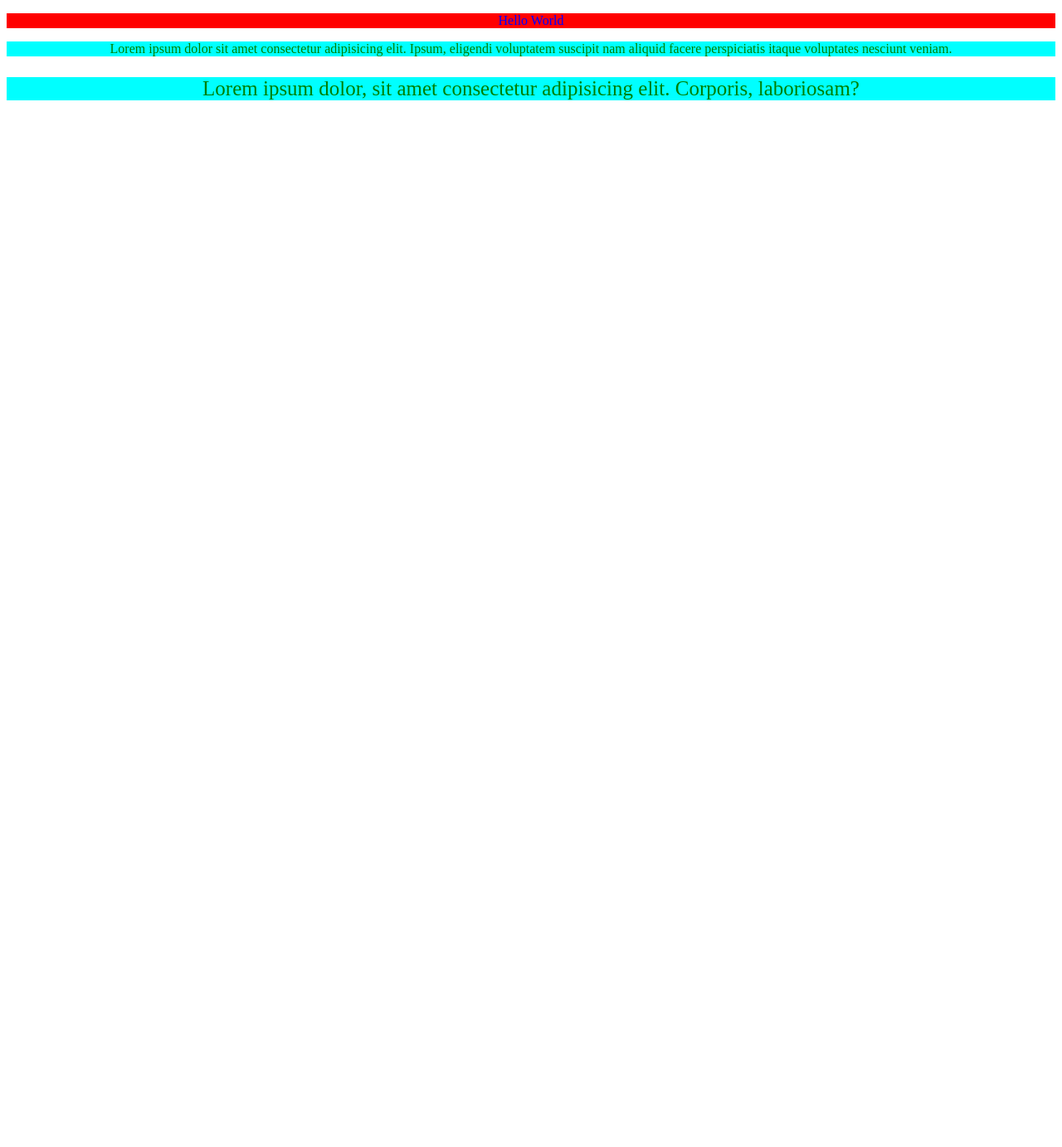
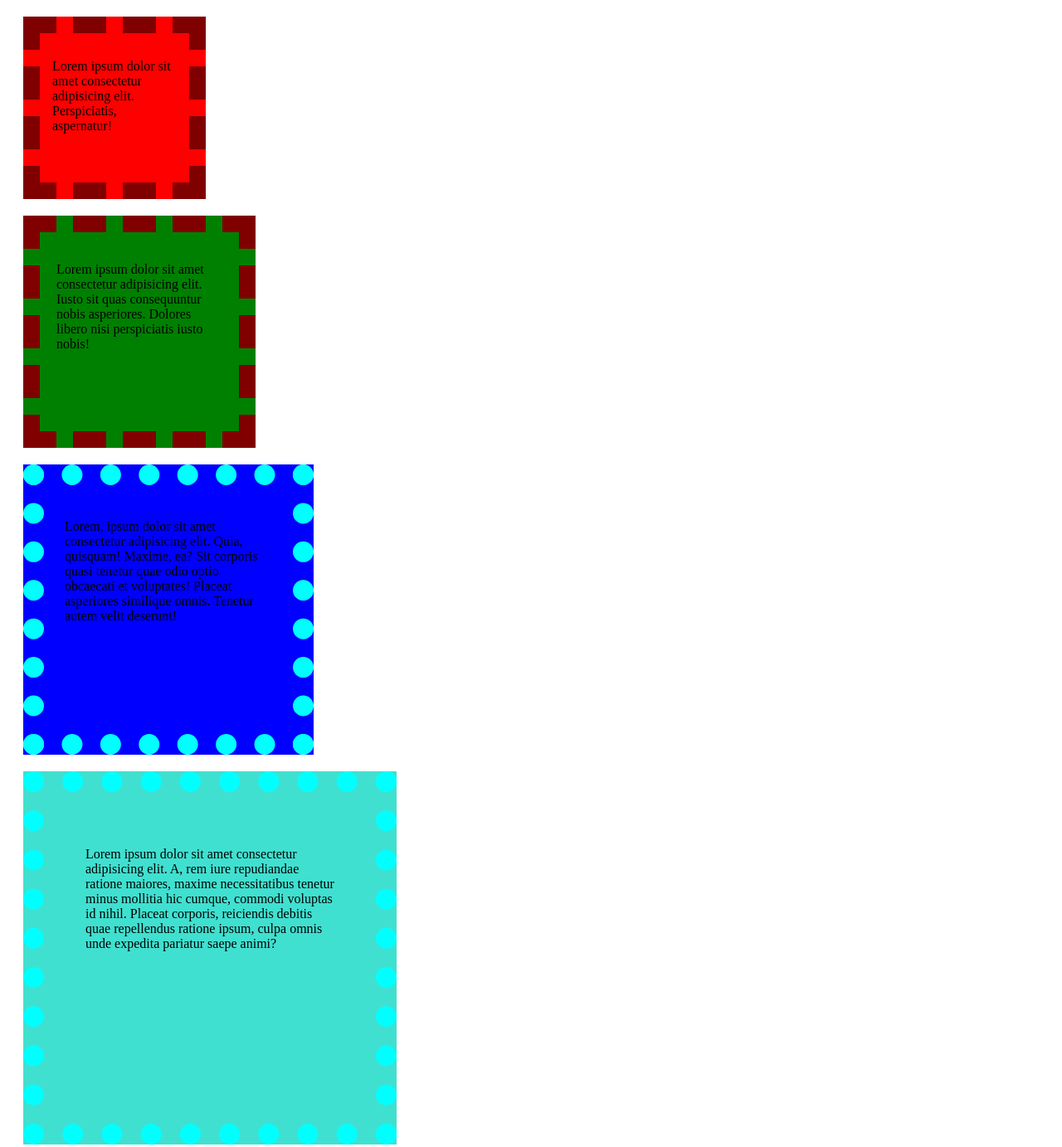
Before and after one commit to arnavtyagii/CSS-AIML1, a plain HTML site: page index.html in a window 1280 px wide. Shown: the whole page at 83% size. Before the commit the page ends 800 px from the top, so only its background shows below. Drawn offline with Linux system fonts and the light colour scheme.

Commit message:
css selectors class 2

```diff
--- a/index.html
+++ b/index.html
@@ -9,11 +9,32 @@
 </head>
 
 <body>
-    <p>Hello World</p>
+    <!-- <p>Hello World</p>
     <p class="p">Lorem ipsum dolor sit amet consectetur adipisicing elit. Ipsum, eligendi voluptatem suscipit nam
         aliquid facere
         perspiciatis itaque voluptates nesciunt veniam.</p>
-    <p class="p" id="jk">Lorem ipsum dolor, sit amet consectetur adipisicing elit. Corporis, laboriosam?</p>
+    <p class="p" id="jk">Lorem ipsum dolor, sit amet consectetur adipisicing elit. Corporis, laboriosam?</p>-->
+    <!-- <div class="container">
+        <p>Lorem ipsum dolor sit amet consectetur adipisicing elit. Sit, vel quos rem consequatur porro amet distinctio
+            qui eum sapiente. Numquam!</p>
+    </div> -->
+    <div id="box1" class="box12">
+        <p>Lorem ipsum dolor sit amet consectetur adipisicing elit. Perspiciatis, aspernatur!</p>
+    </div>
+    <div id="box2" class="box12">
+        <p>Lorem ipsum dolor sit amet consectetur adipisicing elit. Iusto sit quas consequuntur nobis asperiores.
+            Dolores libero nisi perspiciatis iusto nobis!</p>
+    </div>
+    <div id="box3" class="box34">
+        <p>Lorem, ipsum dolor sit amet consectetur adipisicing elit. Quia, quisquam! Maxime, ea? Sit corporis quasi
+            tenetur quae odio optio obcaecati et voluptates! Placeat asperiores similique omnis. Tenetur autem velit
+            deserunt!</p>
+    </div>
+    <div id="box4" class="box34">
+        <p>Lorem ipsum dolor sit amet consectetur adipisicing elit. A, rem iure repudiandae ratione maiores, maxime
+            necessitatibus tenetur minus mollitia hic cumque, commodi voluptas id nihil. Placeat corporis, reiciendis
+            debitis quae repellendus ratione ipsum, culpa omnis unde expedita pariatur saepe animi?</p>
+    </div>
 
 </body>
 
--- a/style.css
+++ b/style.css
@@ -1,4 +1,4 @@
-p {
+/* p {
     color: blue;
     background-color: red;
     text-align: center;
@@ -11,4 +11,57 @@ p {
 
 #jk {
     font-size: 25px;
+} */
+
+/* div {
+    height: 200px;
+    width: 200px;
+    background-color: red;
+    padding: 20px;
+    border: 1px solid black;
+    margin: 100px;
+
+} */
+div {
+    margin: 20px;
 }
+
+.box12 {
+    border: 20px dashed maroon;
+
+}
+
+.box34 {
+    border: 25px dotted aqua;
+
+}
+
+#box1 {
+    height: 150px;
+    width: 150px;
+    background-color: red;
+    padding: 15px;
+}
+
+#box2 {
+    height: 200px;
+    width: 200px;
+    background-color: green;
+    padding: 20px;
+
+}
+
+#box3 {
+    height: 250px;
+    width: 250px;
+    background-color: blue;
+    padding: 25px;
+
+}
+
+#box4 {
+    height: 300px;
+    width: 300px;
+    background-color: turquoise;
+    padding: 50px;
+}
```
